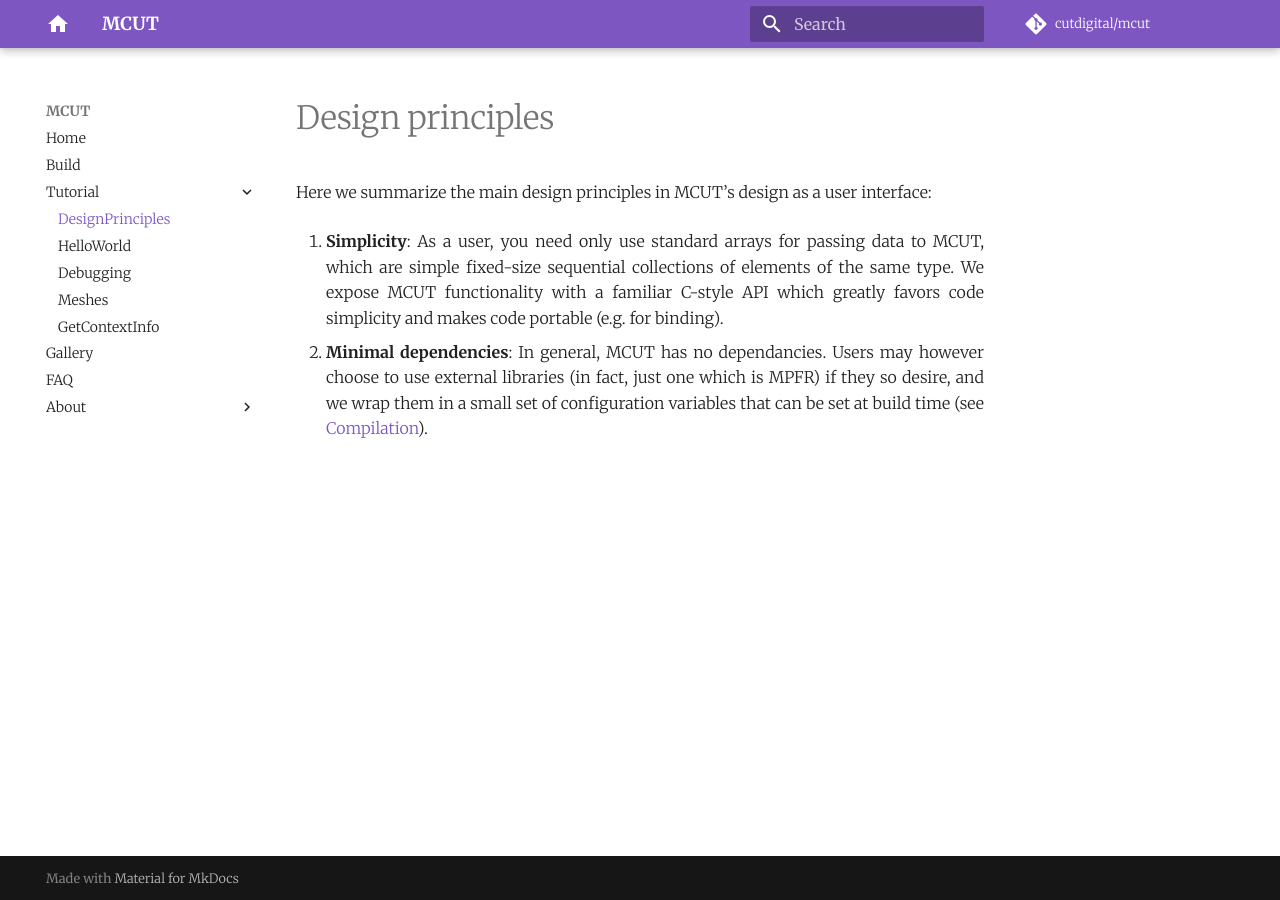
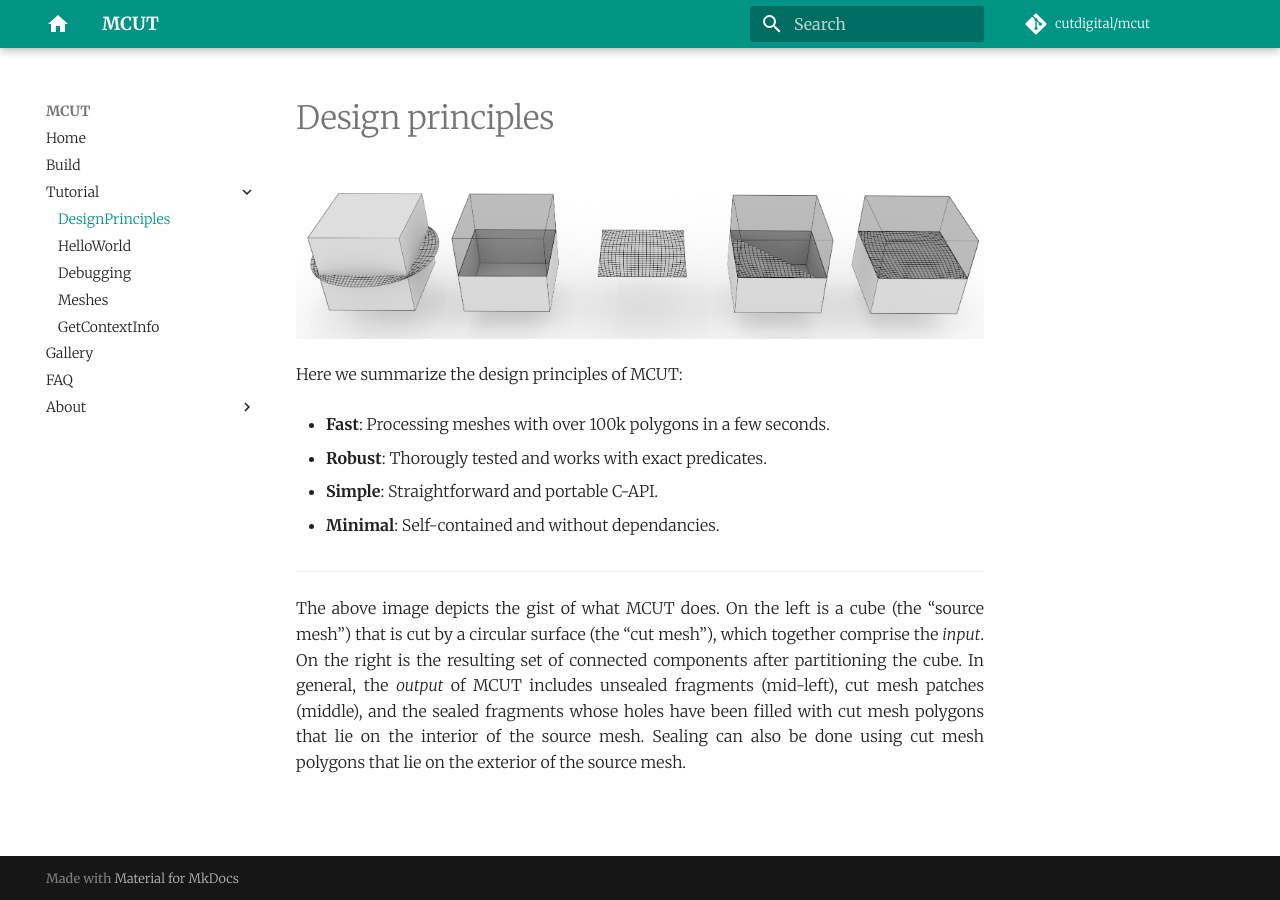
Before and after one commit to cutdigital/mcut.site, an MkDocs documentation site: the page built from docs/tutorials/designPrincipals.md, in a window 1280 px wide. Built offline with MkDocs 1.6.1 and Material for MkDocs 9.7.7, drawn with Linux system fonts in a browser that asks for light colours; comment, search, counter and statistics services are not loaded.

Commit message:
update index; update design principals

```diff
--- a/docs/tutorials/designPrincipals.md
+++ b/docs/tutorials/designPrincipals.md
@@ -1,7 +1,17 @@
 # Design principles
 
-Here we summarize the main design principles in MCUT's design as a user interface:
+![Teaser](../media/mcut-cube-cut.png)
 
-1. **Simplicity**: As a user, you need only use standard arrays for passing data to MCUT, which are simple fixed-size sequential collections of elements of the same type. We expose MCUT functionality with a familiar C-style API which greatly favors code simplicity and makes code portable (e.g. for binding).
+Here we summarize the design principles of MCUT:
 
-2. **Minimal dependencies**: In general, MCUT has no dependancies. Users may however choose to use external libraries (in fact, just one which is MPFR) if they so desire, and we wrap them in a small set of configuration variables that can be set at build time (see [Compilation](building)).
+* **Fast**: Processing meshes with over 100k polygons in a few seconds.
+
+* **Robust**: Thorougly tested and works with exact predicates.
+
+* **Simple**: Straightforward and portable C-API.
+
+* **Minimal**: Self-contained and without dependancies.
+
+----
+
+The above image depicts the gist of what MCUT does. On the left is a cube (the "source mesh") that is cut by a circular surface (the "cut mesh"), which together comprise the _input_. On the right is the resulting set of connected components after partitioning the cube. In general, the _output_ of MCUT includes unsealed fragments (mid-left), cut mesh patches (middle), and the sealed fragments whose holes have been filled with cut mesh polygons that lie on the interior of the source mesh. Sealing can also be done using cut mesh polygons that lie on the exterior of the source mesh.
--- a/mkdocs.yml
+++ b/mkdocs.yml
@@ -25,7 +25,7 @@ extra:
 theme:
   name: 'material'
   palette:
-    primary: 'deep purple'
+    primary: 'teal'
     accent: 'red'
   font:
     text: 'Merriweather'
```
Also changed, not shown: docs/index.md (+5 -11 lines), docs/media/repo-teaser/website-teaser.png.
